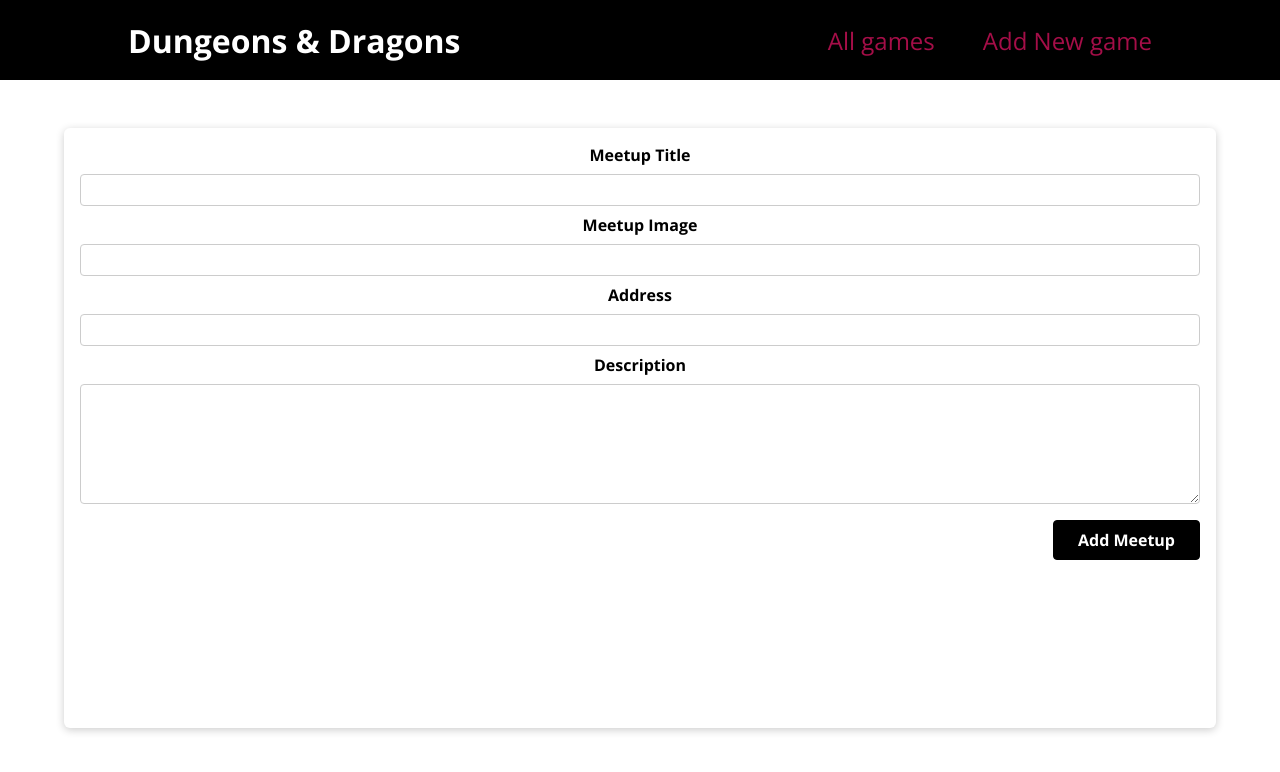
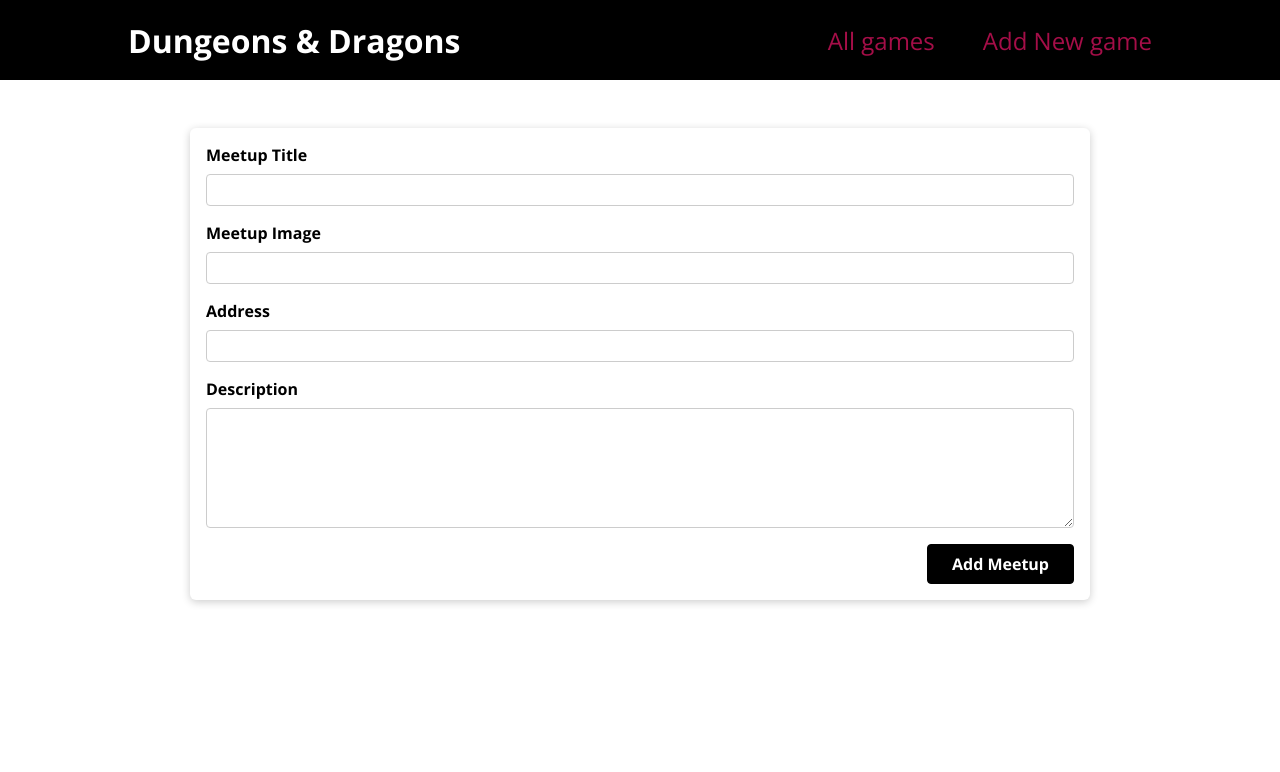
Before and after one commit to N00bG1rl/nextJS-app, a Next.js app: page /new-meetup in a window 1280 px wide. Shown: the top 772 px of the page. Built offline with nearby package versions, Linux system fonts and the light colour scheme.

Commit message:
Style update

```diff
--- a/styles/Card.module.css
+++ b/styles/Card.module.css
@@ -1,5 +1,6 @@
 .card {
-  height: 600px;
+  max-width: 900px;
+  margin: 0 auto;
   background-color: white;
   border-radius: 6px;
   box-shadow: 0 2px 8px rgba(0, 0, 0, 0.2);
--- a/styles/NewMeetupForm.module.css
+++ b/styles/NewMeetupForm.module.css
@@ -3,13 +3,14 @@
 }
 
 .control {
-  margin-bottom: 0.5rem;
+  margin-bottom: 1rem;
 }
 
 .control label {
   display: block;
   font-weight: bold;
   margin-bottom: 0.5rem;
+  text-align: left;
 }
 
 .control input,
```
